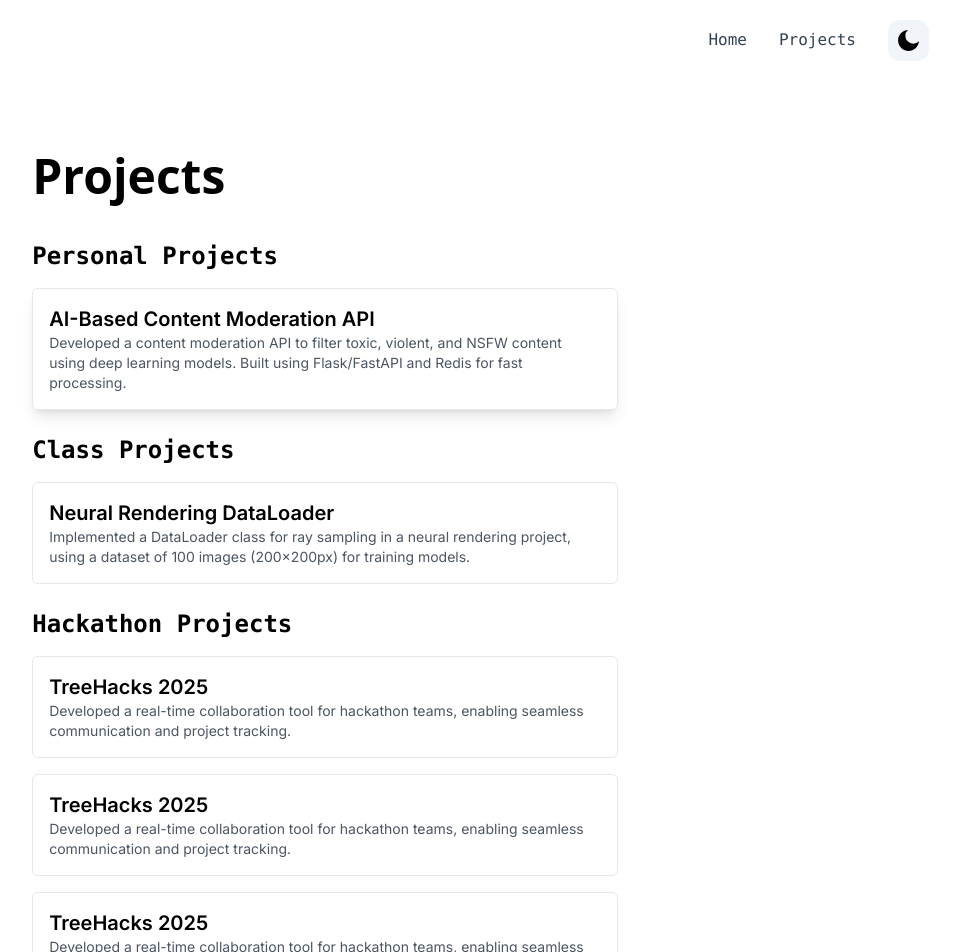
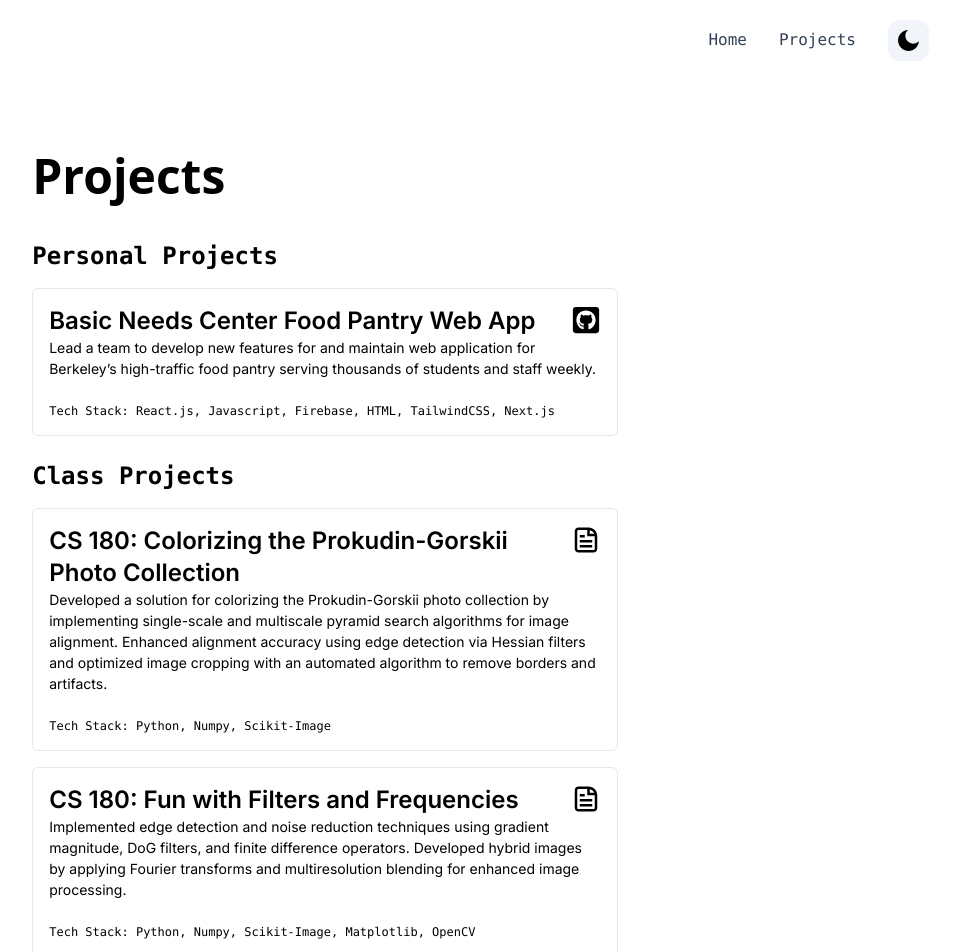
Before and after one commit to ethan-tam33/ethans-website, a Next.js app in the folder ethans-portfolio/: page /projects in a window 1280 px wide. Shown: the top 952 px of the page, without its empty margins (315-1275 px from the left). Built offline with nearby package versions, Linux system fonts and the light colour scheme.

Commit message:
added projects

```diff
--- a/ethans-portfolio/app/projects/page.tsx
+++ b/ethans-portfolio/app/projects/page.tsx
@@ -1,22 +1,4 @@
-// export default function Projects() {
-//     return (
-//         <section id="home" className="animate-fadeIn animation-delay-2 selection:bg-blue-100 dark:selection:bg-blue-500 pt-12">
-//             <div className="flex flex-col text-center items-center justify-center my-6 py-10 sm:py-20 md:py-20 md:flex-row md:space-x-4 md:text-left">
-//                 <div className="md:mt-0 md:w-3/5 animate-fadeIn animation-delay-4">
-//                     <h1 className="font-sans text-3xl font-bold mt-4 md:mt-0 md:text-5xl pb-4">
-//                         Projects
-//                     </h1>
-
-
-
-//                     <h2 className="font-mono mt-2">
-//                         TreeHacks 2025
-//                     </h2>
-//                 </div>
-//             </div>
-//         </section>
-//     )
-// }
+import Project from "@/components/Project";
 
 export default function Projects() {
     return (
@@ -26,17 +8,16 @@ export default function Projects() {
                     <h1 className="font-sans text-3xl font-bold mt-4 md:mt-0 md:text-5xl pb-4">
                         Projects
                     </h1>
-
                     {/* Personal Projects Section */}
                     <div className="my-6">
                         <h2 className="font-mono text-2xl font-semibold">Personal Projects</h2>
                         <div className="mt-4">
-                            {/* Example of a personal project */}
-                            <div className="border p-4 mb-4 rounded-md shadow-lg">
-                                <h3 className="text-xl font-semibold">AI-Based Content Moderation API</h3>
-                                <p className="text-sm text-gray-600">Developed a content moderation API to filter toxic, violent, and NSFW content using deep learning models. Built using Flask/FastAPI and Redis for fast processing.</p>
-                            </div>
-                            {/* Add more personal projects here */}
+                            <Project
+                                title="Basic Needs Center Food Pantry Web App"
+                                description="Lead a team to develop new features for and maintain web application for Berkeley’s high-traffic food pantry serving thousands of students and staff weekly."
+                                githubLink="https://github.com/CalNourish/pantry-webapp"
+                                techStack="React.js, Javascript, Firebase, HTML, TailwindCSS, Next.js"
+                            />
                         </div>
                     </div>
 
@@ -44,12 +25,20 @@ export default function Projects() {
                     <div className="my-6">
                         <h2 className="font-mono text-2xl font-semibold">Class Projects</h2>
                         <div className="mt-4">
-                            {/* Example of a class project */}
-                            <div className="border p-4 mb-4 rounded-md">
-                                <h3 className="text-xl font-semibold">Neural Rendering DataLoader</h3>
-                                <p className="text-sm text-gray-600">Implemented a DataLoader class for ray sampling in a neural rendering project, using a dataset of 100 images (200x200px) for training models.</p>
-                            </div>
-                            {/* Add more class projects here */}
+                            <Project
+                                title="CS 180: Colorizing the Prokudin-Gorskii Photo Collection"
+                                description="Developed a solution for colorizing the Prokudin-Gorskii photo collection by implementing single-scale and multiscale pyramid search algorithms for image alignment. Enhanced alignment accuracy using edge detection via Hessian filters and optimized image cropping with an automated algorithm to remove borders and artifacts."
+                                docLink="https://ethan-tam-cs180.notion.site/Project-1-Images-of-the-Russian-Empire-Colorizing-the-Prokudin-Gorskii-Photo-Collection-1f0de417ebd14ba29ef2325232ae9846?pvs=4"
+                                techStack="Python, Numpy, Scikit-Image"
+                            />
+
+                            <Project
+                                title="CS 180: Fun with Filters and Frequencies"
+                                description="Implemented edge detection and noise reduction techniques using gradient magnitude, DoG filters, and finite difference operators. Developed hybrid images by applying Fourier transforms and multiresolution blending for enhanced image processing."
+                                docLink="https://ethan-tam-cs180.notion.site/Project-2-Fun-with-Filters-and-Frequencies-10aa85eeb3ab806c9916c48a27fcea96?pvs=4"
+                                techStack="Python, Numpy, Scikit-Image, Matplotlib, OpenCV"
+                            />
+
                         </div>
                     </div>
 
@@ -59,24 +48,13 @@ export default function Projects() {
                         <div className="mt-4">
                             {/* Example of a hackathon project */}
                             <div className="border p-4 mb-4 rounded-md">
-                                <h3 className="text-xl font-semibold">TreeHacks 2025</h3>
+                                <h3 className="text-xl font-semibold flex items-center">
+                                    TreeHacks 2025
+                                    <a href="#" className="text-blue-500 text-sm ml-2">Github</a>
+                                </h3>
                                 <p className="text-sm text-gray-600">Developed a real-time collaboration tool for hackathon teams, enabling seamless communication and project tracking.</p>
                             </div>
                             {/* Add more hackathon projects here */}
-
-                            <div className="border p-4 mb-4 rounded-md">
-                                <h3 className="text-xl font-semibold">TreeHacks 2025</h3>
-                                <p className="text-sm text-gray-600">Developed a real-time collaboration tool for hackathon teams, enabling seamless communication and project tracking.</p>
-                            </div>
-
-                            <div className="border p-4 mb-4 rounded-md">
-                                <h3 className="text-xl font-semibold">TreeHacks 2025</h3>
-                                <p className="text-sm text-gray-600">Developed a real-time collaboration tool for hackathon teams, enabling seamless communication and project tracking.</p>
-                            </div>
-                            <div className="border p-4 mb-4 rounded-md">
-                                <h3 className="text-xl font-semibold">TreeHacks 2025</h3>
-                                <p className="text-sm text-gray-600">Developed a real-time collaboration tool for hackathon teams, enabling seamless communication and project tracking.</p>
-                            </div>
                         </div>
                     </div>
                 </div>
--- /dev/null
+++ b/ethans-portfolio/components/Project.tsx
@@ -0,0 +1,96 @@
+import { FaGithubSquare } from "react-icons/fa";
+import { HiDocumentText } from "react-icons/hi";
+import { CgFileDocument } from "react-icons/cg";
+
+interface ProjectType {
+    title: string;
+    description: string;
+    githubLink?: string;
+    docLink?: string;
+    techStack: string;
+}
+
+// export default function Project({title, description, githubLink, techStack}: ProjectType) {
+//     return (
+//         <div className="border p-4 mb-4 rounded-md">
+//             <h3 className="text-2xl font-semibold flex items-center">
+//                 {title}
+//                 <a
+//                     target="_blank"
+//                     href={githubLink}
+//                     rel="noopener noreferrer"
+//                     className="ml-auto text-2xl"
+//                 >
+//                     <FaGithubSquare />
+//                 </a>
+//             </h3>
+//             <p className="text-[14px]">{description}</p>
+//             <br></br>
+//             <p className="font-mono text-xs">Tech Stack: {techStack}</p>
+//         </div>
+//     )
+// }
+
+// export default function Project({ title, description, githubLink, docLink, techStack }: ProjectType) {
+//     return (
+//         <div className="border p-4 mb-4 rounded-md">
+//             <h3 className="text-2xl font-semibold flex items-center">
+//                 {title}
+//                 {githubLink ? (
+//                     <a
+//                         target="_blank"
+//                         href={githubLink}
+//                         rel="noopener noreferrer"
+//                         className="ml-auto text-2xl"
+//                     >
+//                         <FaGithubSquare />
+//                     </a>
+//                 ) : docLink ? (
+//                     <a
+//                         target="_blank"
+//                         href={docLink}
+//                         rel="noopener noreferrer"
+//                         className="ml-auto text-2xl"
+//                     >
+//                         <CgFileDocument />
+//                     </a>
+//                 ) : null}
+//             </h3>
+//             <p className="text-[14px]">{description}</p>
+//             <br />
+//             <p className="font-mono text-xs">Tech Stack: {techStack}</p>
+//         </div>
+//     );
+// }
+
+export default function Project({ title, description, githubLink, docLink, techStack }: ProjectType) {
+    return (
+        <div className="border p-4 mb-4 rounded-md">
+            <h3 className="text-2xl font-semibold flex justify-between items-start">
+                <span className="flex-1">{title}</span>
+                {githubLink ? (
+                    <a
+                        target="_blank"
+                        href={githubLink}
+                        rel="noopener noreferrer"
+                        className="text-3xl"
+                    >
+                        <FaGithubSquare />
+                    </a>
+                ) : docLink ? (
+                    <a
+                        target="_blank"
+                        href={docLink}
+                        rel="noopener noreferrer"
+                        className="text-3xl"
+                    >
+                        <CgFileDocument />
+                    </a>
+                ) : null}
+            </h3>
+            <p className="text-[14px]">{description}</p>
+            <br />
+            <p className="font-mono text-xs">Tech Stack: {techStack}</p>
+        </div>
+    );
+}
```
